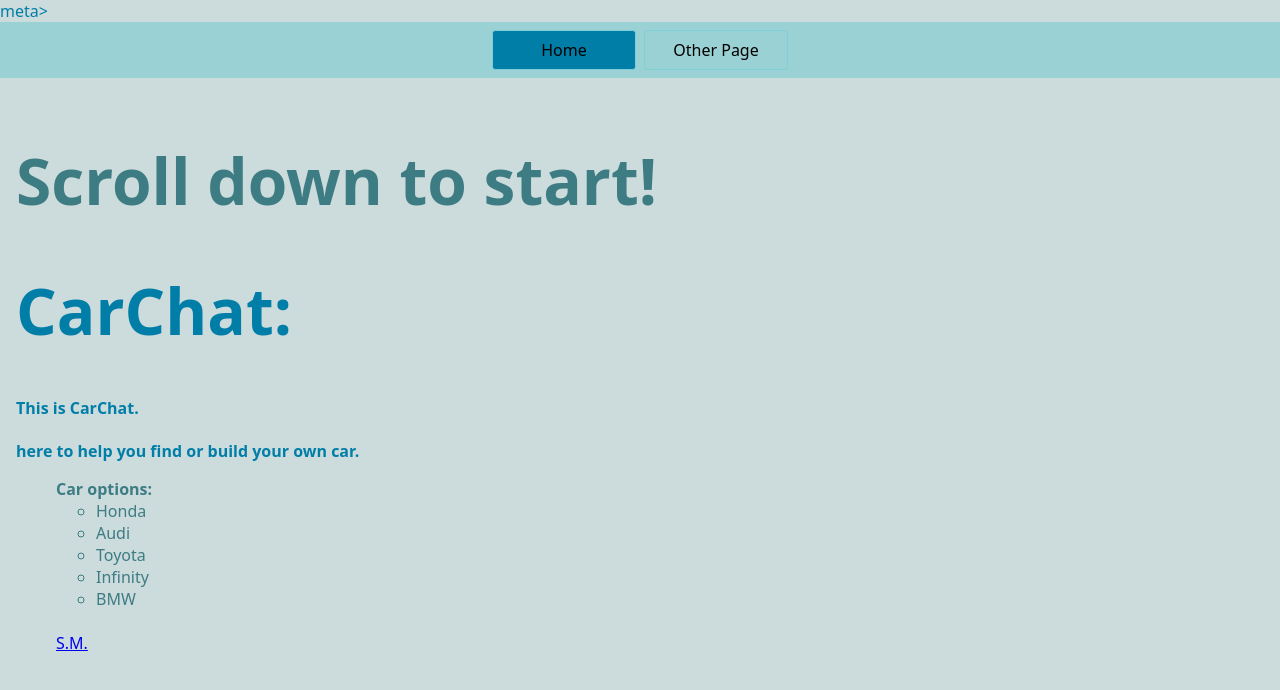
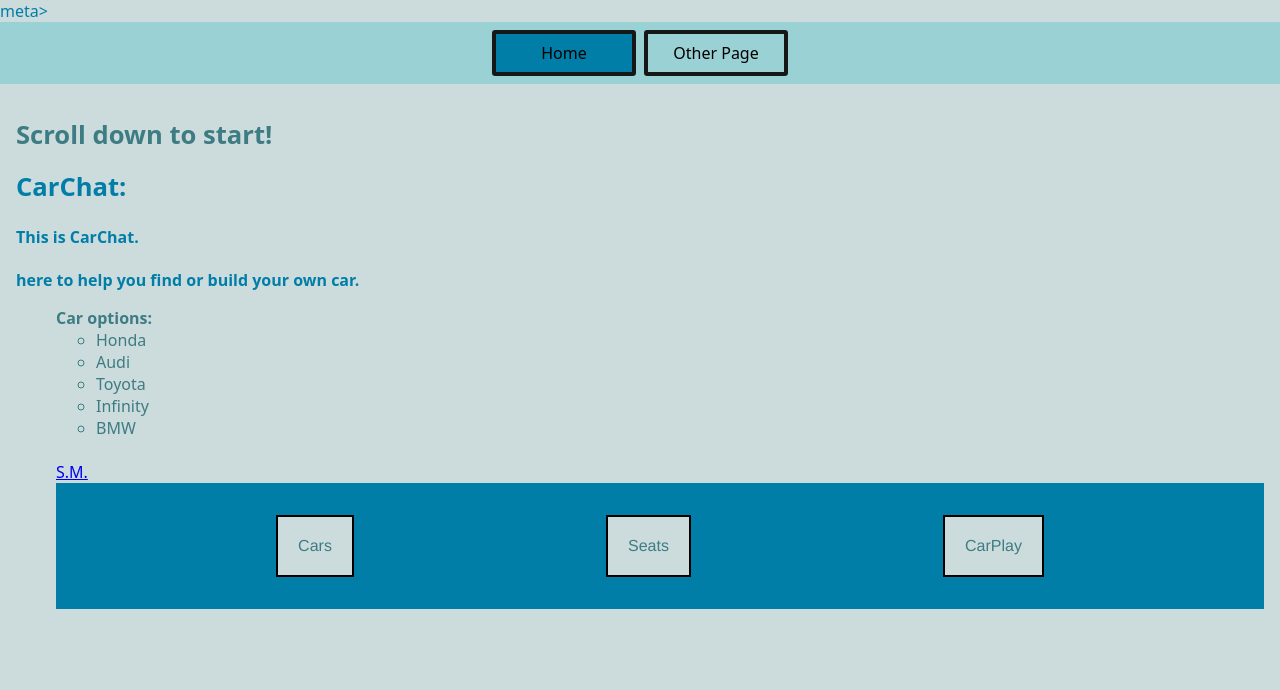
Before and after one commit to yclark02-blip/CPS-School-work, a website: page index.html in a window 1280 px wide. Drawn offline with Linux system fonts and the light colour scheme.

Commit message:
10/16/25

```diff
--- a/index.html
+++ b/index.html
@@ -35,6 +35,12 @@
         <br>
 
         <a href="https://youtu.be/JNA6pzYpwH0?si=9pXhMtGYA-wJ7tCz">S.M.</a>
+
+        <div class="parent">
+               <div class="child">Cars</div>
+               <div class="child">Seats</div>
+               <div class="child">CarPlay</div>
+        </div>
     </main>
   </body>
 </html>
--- a/styles.css
+++ b/styles.css
@@ -33,7 +33,7 @@ nav a {
   min-width: 9rem;
   padding: 0.5rem;
   border-radius: 0.2rem;
-  border: solid 1px #80CED7;
+  border: solid 4px #161818;
   text-align: center;
   text-decoration: none;
   color: rgb(0, 0, 0);
@@ -59,5 +59,26 @@ h1 {
 }
 h1{
   font-weight: bold;
-  font-size:5vw
+  font-size:2vw
 }
+
+.child{
+border: solid 2px black;
+padding: 1.25rem;
+margin: 2rem;
+background-color: var(--primary-color);
+font-family:'Franklin Gothic Medium', 'Arial Narrow', Arial, sans-serif
+}
+
+.child:hover{
+  background-color: var(--secondary-color)
+}
+
+.parent{
+display: flex;
+flex-direction: row;
+flex-wrap: wrap;
+justify-content: space-evenly;
+align-items: center;
+background-color: var(--text-color);
+}
```
